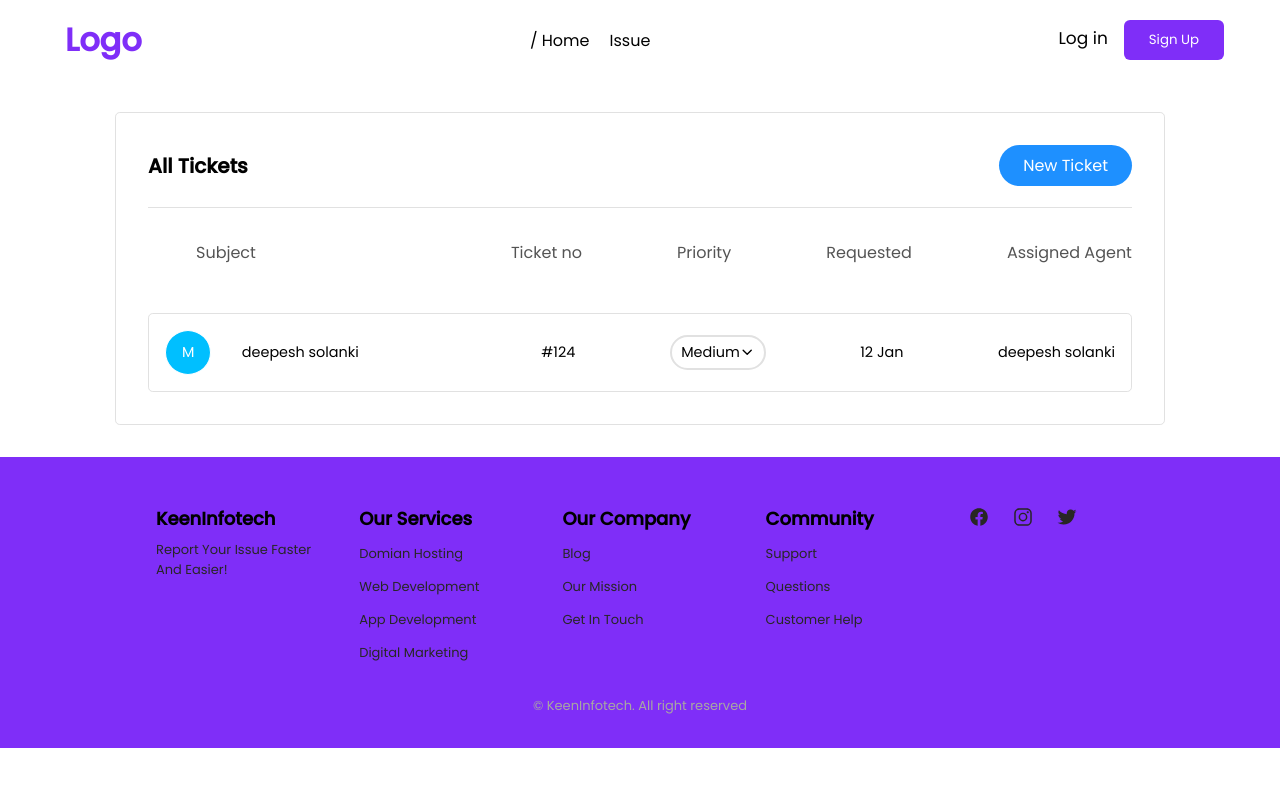
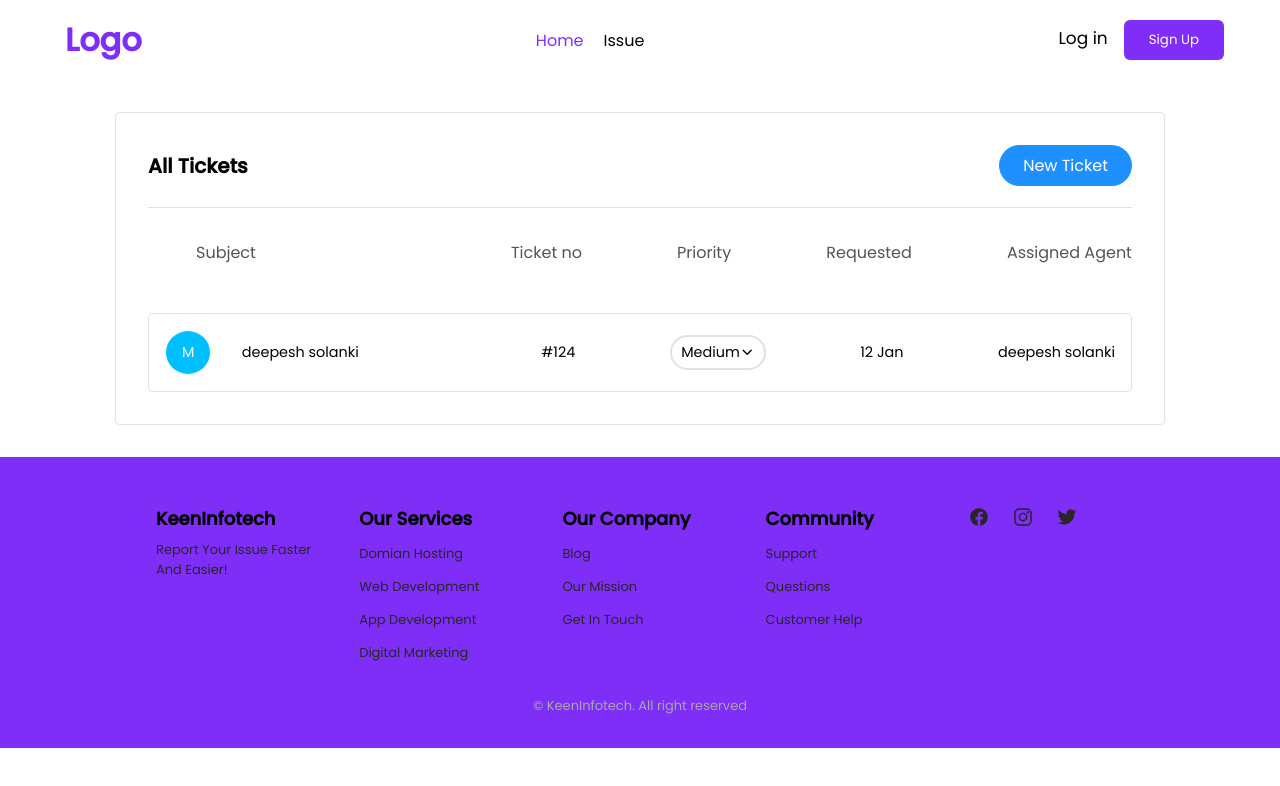
Before and after one commit to deepeshgamer23/Keen_project-Ticket-System-, an Angular app: page /ticket in a window 1280 px wide. Shown: the top 786 px of the page. Built offline with nearby package versions, Linux system fonts and the light colour scheme.

Commit message:
6/6/2023

```diff
--- a/src/SCSS/components/_header.scss
+++ b/src/SCSS/components/_header.scss
@@ -5,7 +5,7 @@
         row-gap: 2rem;
     }
 
-    &__content{
+    &__content {
         display: flex;
         align-items: center;
         justify-content: space-between;
@@ -13,7 +13,8 @@
         padding: 0.5rem calc((100vw - 1200px) / 2);
         z-index: 10;
         position: relative;
-        &-logo{
+
+        &-logo {
             color: $purple;
             cursor: pointer;
             font-size: 2rem;
@@ -26,6 +27,10 @@
 
             & li {
                 margin-right: 20px;
+
+                .navbar__content-item-1 {
+                    color: $purple;
+                }
             }
 
             & a {
@@ -43,7 +48,7 @@
             // }
         }
 
-        &-userauth{
+        &-userauth {
             &-btn:nth-child(1) {
                 background-color: $white;
                 border: none;
@@ -92,8 +97,8 @@
                 //     right: 20px;
                 //     font-size: 2rem;
             }
+        }
     }
-}
 }
 
 
--- a/src/app/header/header.component.html
+++ b/src/app/header/header.component.html
@@ -6,7 +6,7 @@
             <h1 class="navbar__content-logo" routerLink="">Logo</h1>
 
             <ul class="navbar__content-items">
-                <li><a routerLink="" >/ Home</a></li>
+                <li><a routerLink="" class="navbar__content-item-1">Home</a></li>
                 <li><a href="#">Issue</a></li>
             </ul>
 
```
